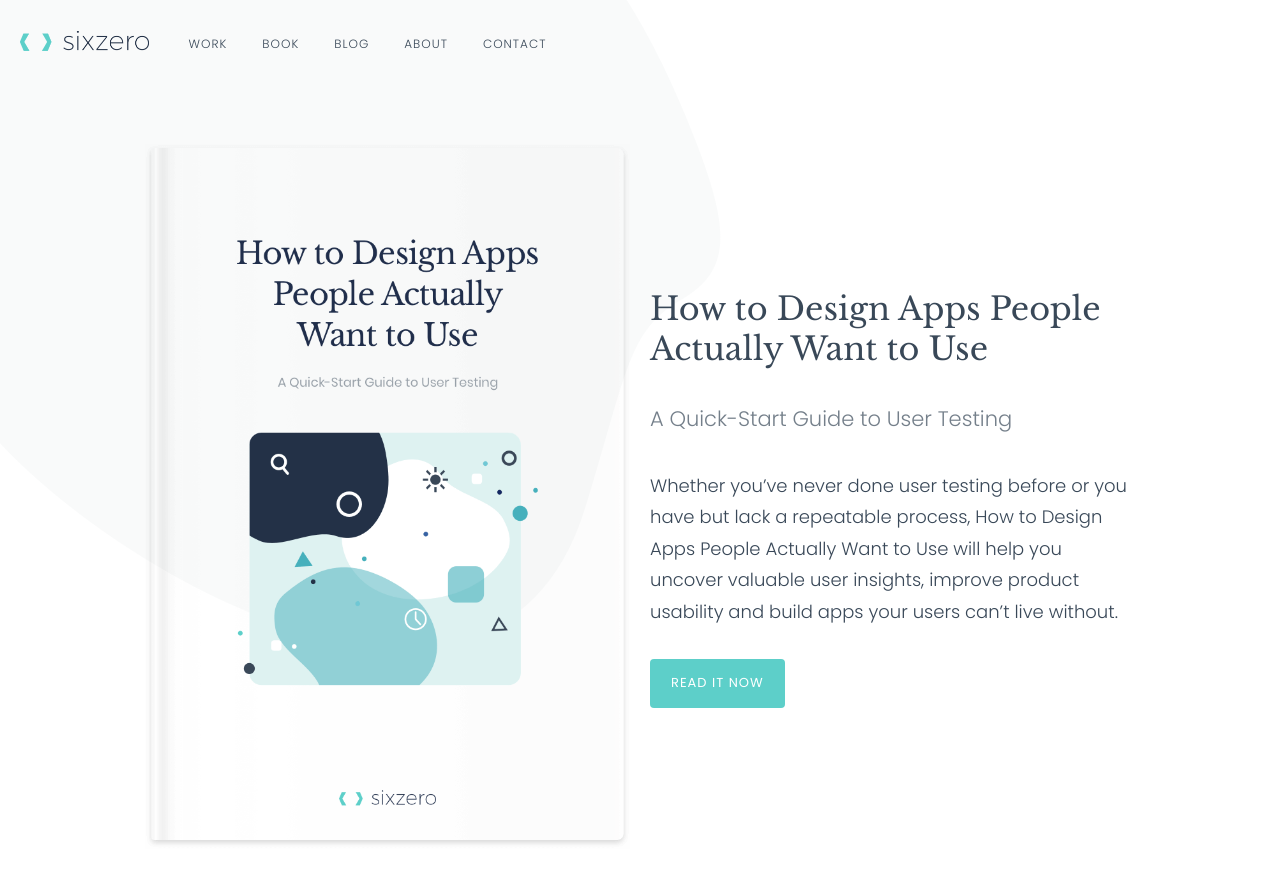
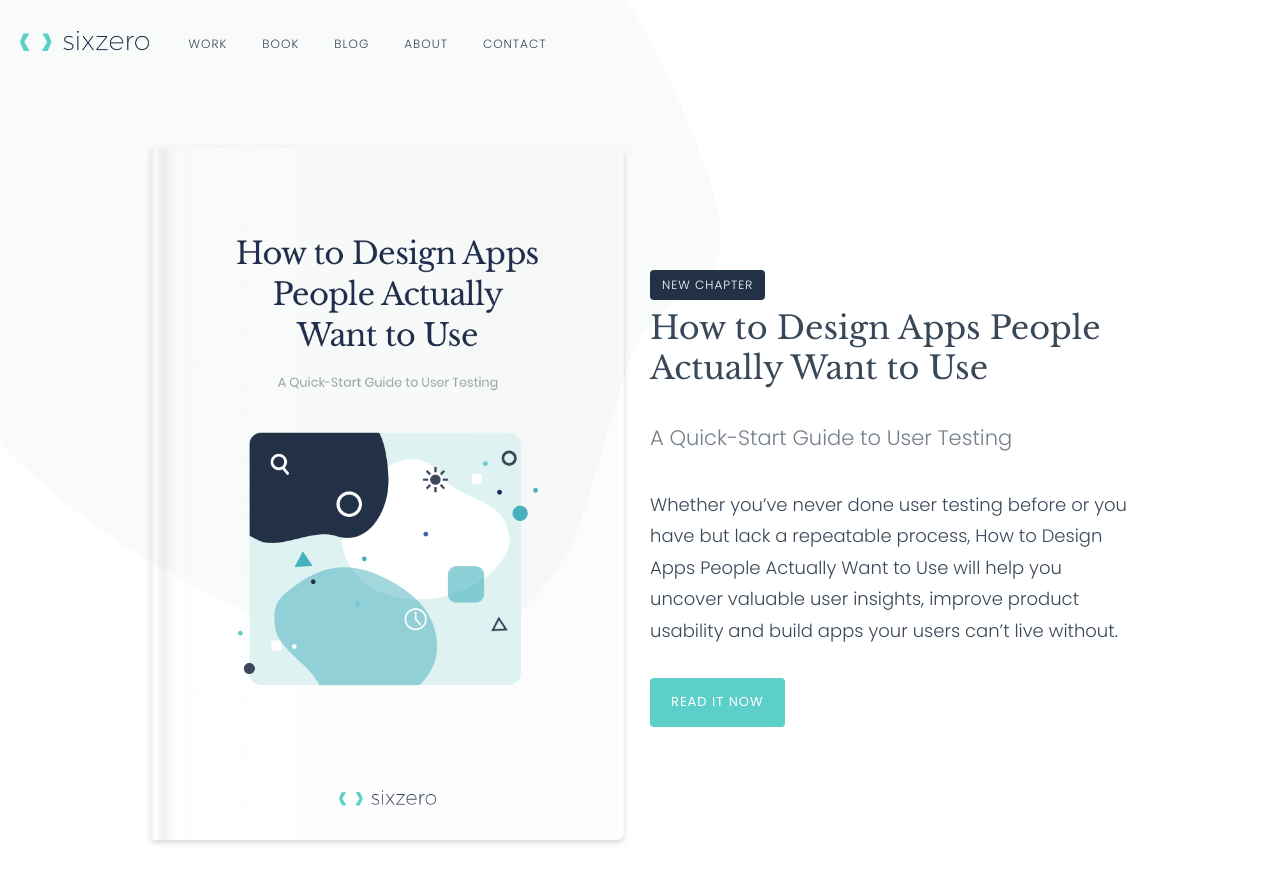
Before and after one commit to teamsixzero/teamsixzero.github.io, a Jekyll site: the page built from startusertesting.html, in a window 1280 px wide and 900 px high. Shown: the top 883 px of the window. Built offline with Jekyll 4.4.1, drawn with Linux system fonts in a browser that asks for light colours; nearby versions of some CDN libraries.

Commit message:
add it to the chapter title

```diff
--- a/startusertesting.html
+++ b/startusertesting.html
@@ -19,6 +19,7 @@ body_class: body-has-bg-top-left book-landing
       />
     </div>
     <div class="book-intro__description">
+      <div class="new-chapter-chip">New Chapter</div>
       <h1 class="book-intro__title">
         How to Design Apps People Actually Want to&nbsp;Use
       </h1>
```
